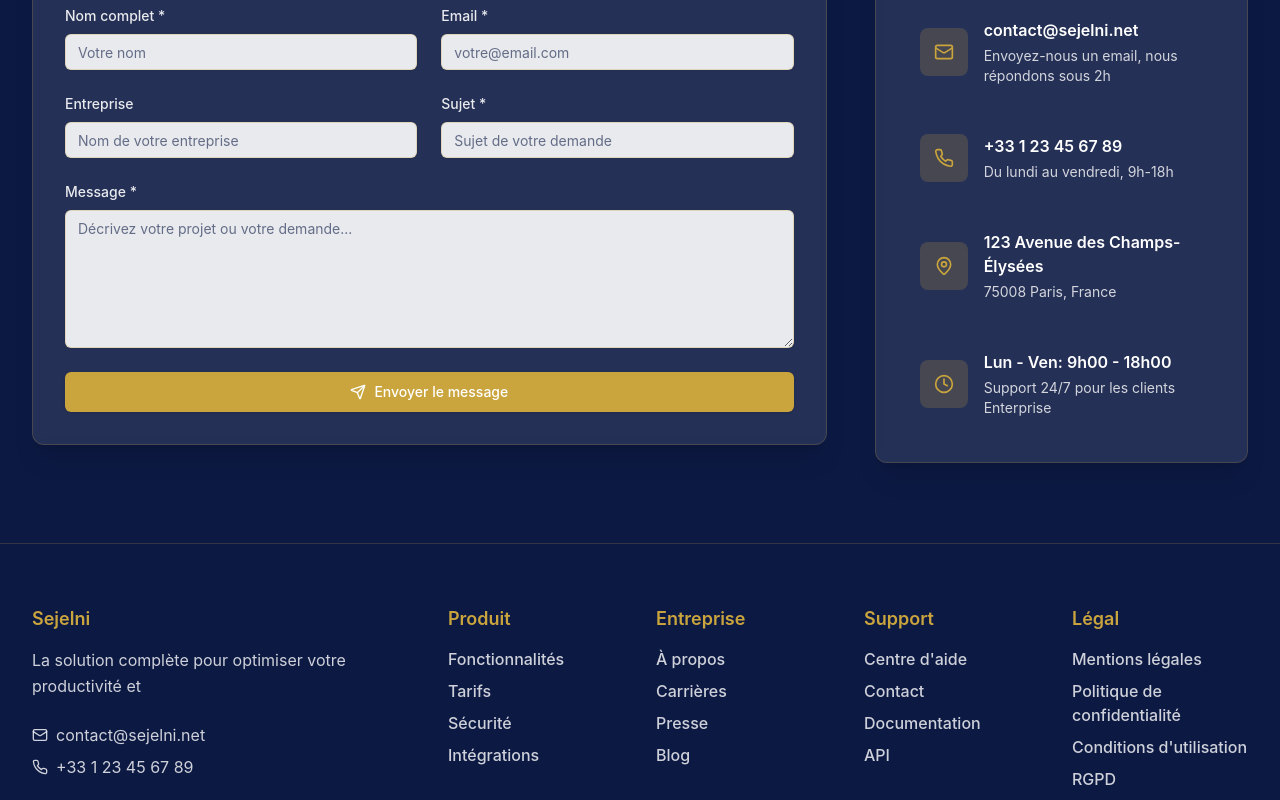
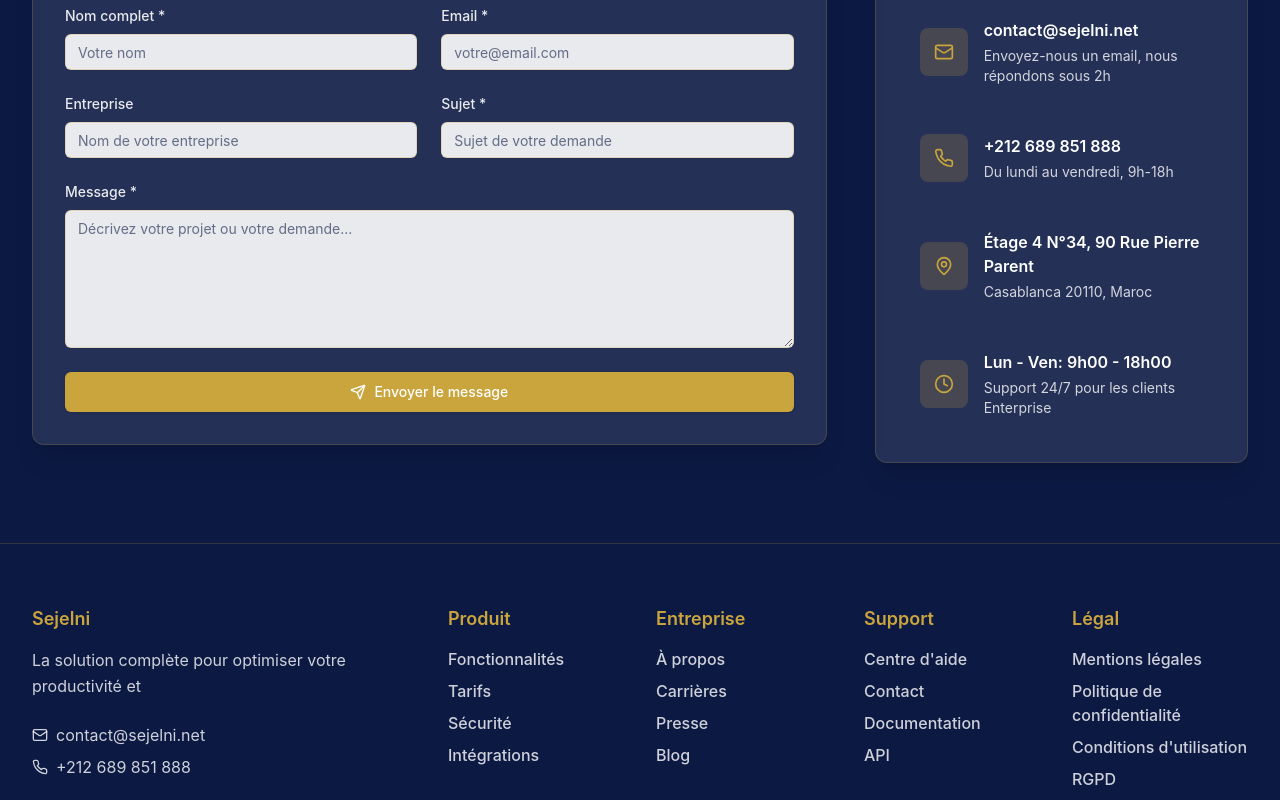
Before and after one commit to mouad-bel/sejelni-web, a React (Vite) app: page / in a window 1280 px wide. Shown: the part 7040-7840 px from the top of the page. Built offline with nearby package versions, Linux system fonts and the light colour scheme.

Commit message:
Update contact information: new phone number, address and WhatsApp links with default messages

```diff
--- a/src/components/Contact.tsx
+++ b/src/components/Contact.tsx
@@ -43,13 +43,13 @@ export function Contact() {
     },
     {
       icon: Phone,
-      title: "+33 1 23 45 67 89",
+      title: "+212 689 851 888",
       description: "Du lundi au vendredi, 9h-18h"
     },
     {
       icon: MapPin,
-      title: "123 Avenue des Champs-Élysées",
-      description: "75008 Paris, France"
+      title: "Étage 4 N°34, 90 Rue Pierre Parent",
+      description: "Casablanca 20110, Maroc"
     },
     {
       icon: Clock,
--- a/src/components/Footer.tsx
+++ b/src/components/Footer.tsx
@@ -58,7 +58,7 @@ export function Footer() {
               </div>
               <div className="flex items-center text-white/80">
                 <Phone className="w-4 h-4 mr-2" />
-                +33 1 23 45 67 89
+                +212 689 851 888
               </div>
             </div>
             <div className="flex space-x-4">
@@ -179,7 +179,7 @@ export function Footer() {
 
             {/* WhatsApp Button */}
             <a
-              href="https://wa.me/212691434207"
+              href="https://wa.me/212689851888?text=Bonjour%2C%20je%20souhaite%20obtenir%20plus%20d%27informations"
               target="_blank"
               rel="noopener noreferrer"
               className="bg-green-500 hover:bg-green-600 text-white p-3 rounded-full shadow-lg hover:shadow-xl transition-all duration-300 transform hover:scale-110 border-2 border-white"
--- a/src/components/Pricing.tsx
+++ b/src/components/Pricing.tsx
@@ -305,11 +305,11 @@ export function Pricing() {
                 <div className="flex items-center bg-green-50 p-3 rounded-lg">
                   <Lock className="w-4 h-4 text-green-600 mr-2" />
                   <p className="text-sm text-green-700">
-                    Besoin d'aide ? Contactez-nous au +212689851888
+                    Besoin d'aide ? Contactez-nous au +212 689 851 888
                   </p>
                 </div>
                 <a
-                  href="https://wa.me/212689851888"
+                  href="https://wa.me/212689851888?text=Bonjour%2C%20je%20souhaite%20obtenir%20plus%20d%27informations%20sur%20le%20plan%20Pro"
                   target="_blank"
                   rel="noopener noreferrer"
                   className="flex items-center justify-center w-full bg-green-500 hover:bg-green-600 text-white px-4 py-3 rounded-lg font-medium transition-colors duration-300"
```
